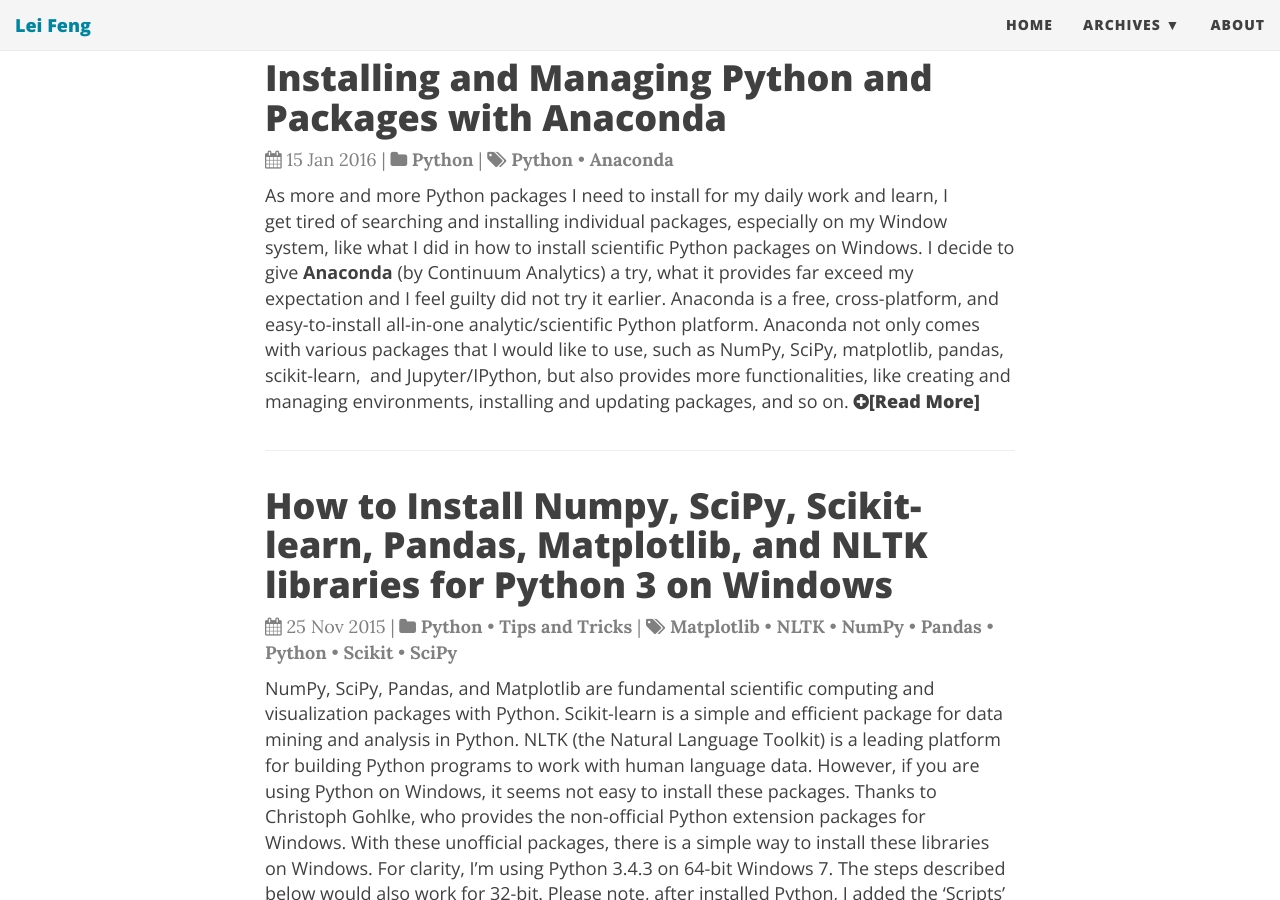
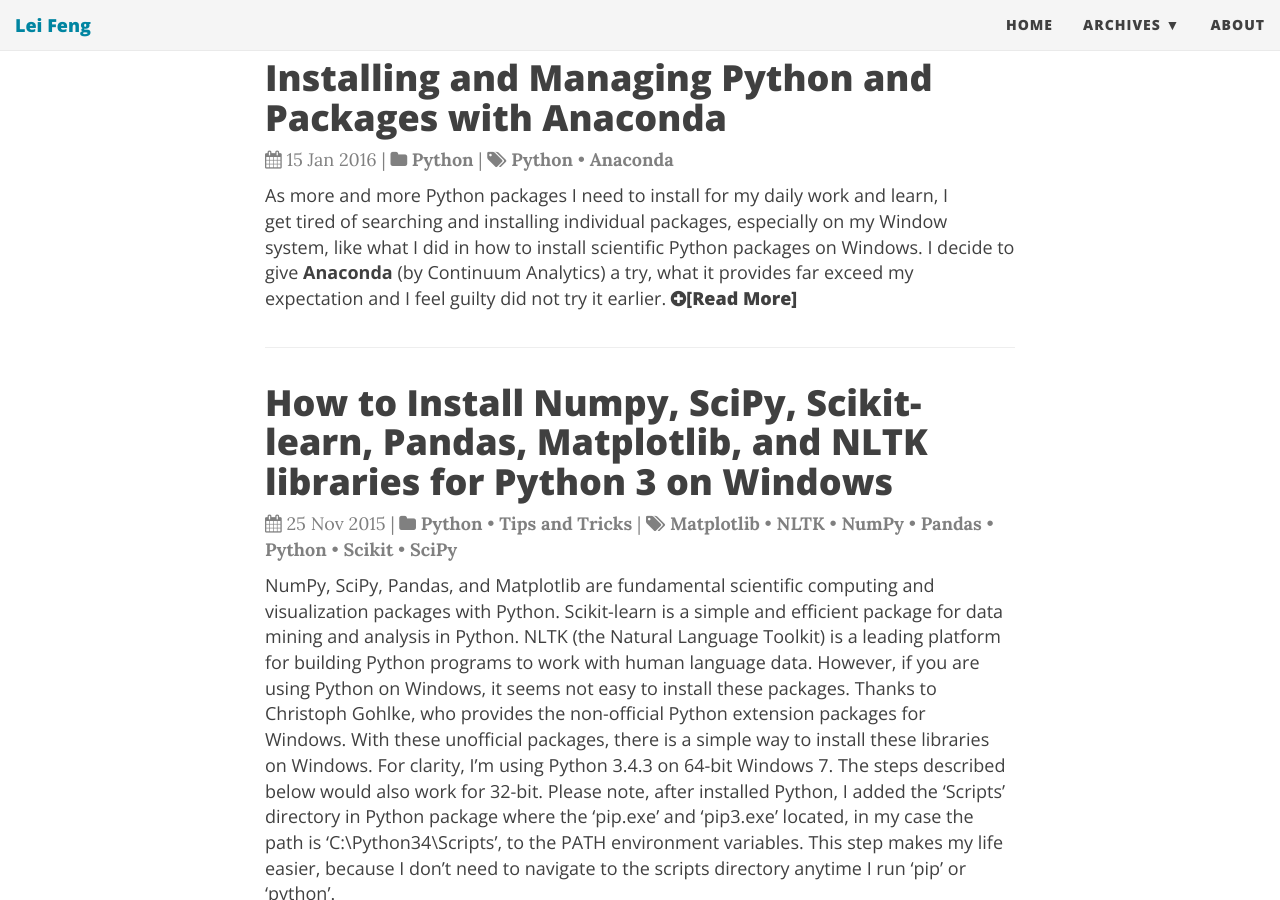
Before and after one commit to stonefl/stonefl.github.io, a Jekyll site: the page built from index.html, in a window 1280 px wide and 900 px high, scrolled down 1079 px. Built offline with Jekyll 4.4.1, drawn with Linux system fonts in a browser that asks for light colours; nearby versions of some CDN libraries; the list of posts is cut into pages by our own code.

Commit message:
Updated 2016-01-15-installing-and-managing-python-and-packages-with-anaconda.markdown

```diff
--- a/_posts/2016-01-15-installing-and-managing-python-and-packages-with-anaconda.markdown
+++ b/_posts/2016-01-15-installing-and-managing-python-and-packages-with-anaconda.markdown
@@ -16,9 +16,10 @@
   - Anaconda
 ---
 
-As more and more Python packages I need to install for my daily work and learn, I get tired of searching and installing individual packages, especially on my Window system, like what I did in [how to install scientific Python packages on Windows](https://wordpress.com/post/leifengtechblog.wordpress.com/183). I decide to give **Anaconda** (by [Continuum Analytics](https://www.continuum.io/)) a try, what it provides far exceed my expectation and I feel guilty did not try it earlier.
+As more and more Python packages I need to install for my daily work and learn, I get tired of searching and installing individual packages, especially on my Window system, like what I did in [how to install scientific Python packages on Windows](https://wordpress.com/post/leifengtechblog.wordpress.com/183). I decide to give **Anaconda** (by [Continuum Analytics](https://www.continuum.io/)) a try, what it provides far exceed my expectation and I feel guilty did not try it earlier. <!--more-->
 
-Anaconda is a free, cross-platform, and easy-to-install all-in-one analytic/scientific Python platform. Anaconda not only comes with various packages that I would like to use, such as NumPy, SciPy, matplotlib, pandas, scikit-learn,  and Jupyter/IPython, but also provides more functionalities, like creating and managing environments, installing and updating packages, and so on. <!--more-->
+
+Anaconda is a free, cross-platform, and easy-to-install all-in-one analytic/scientific Python platform. Anaconda not only comes with various packages that I would like to use, such as NumPy, SciPy, matplotlib, pandas, scikit-learn,  and Jupyter/IPython, but also provides more functionalities, like creating and managing environments, installing and updating packages, and so on.
 
 ![Capture](img/post/capture.png)
 
```
